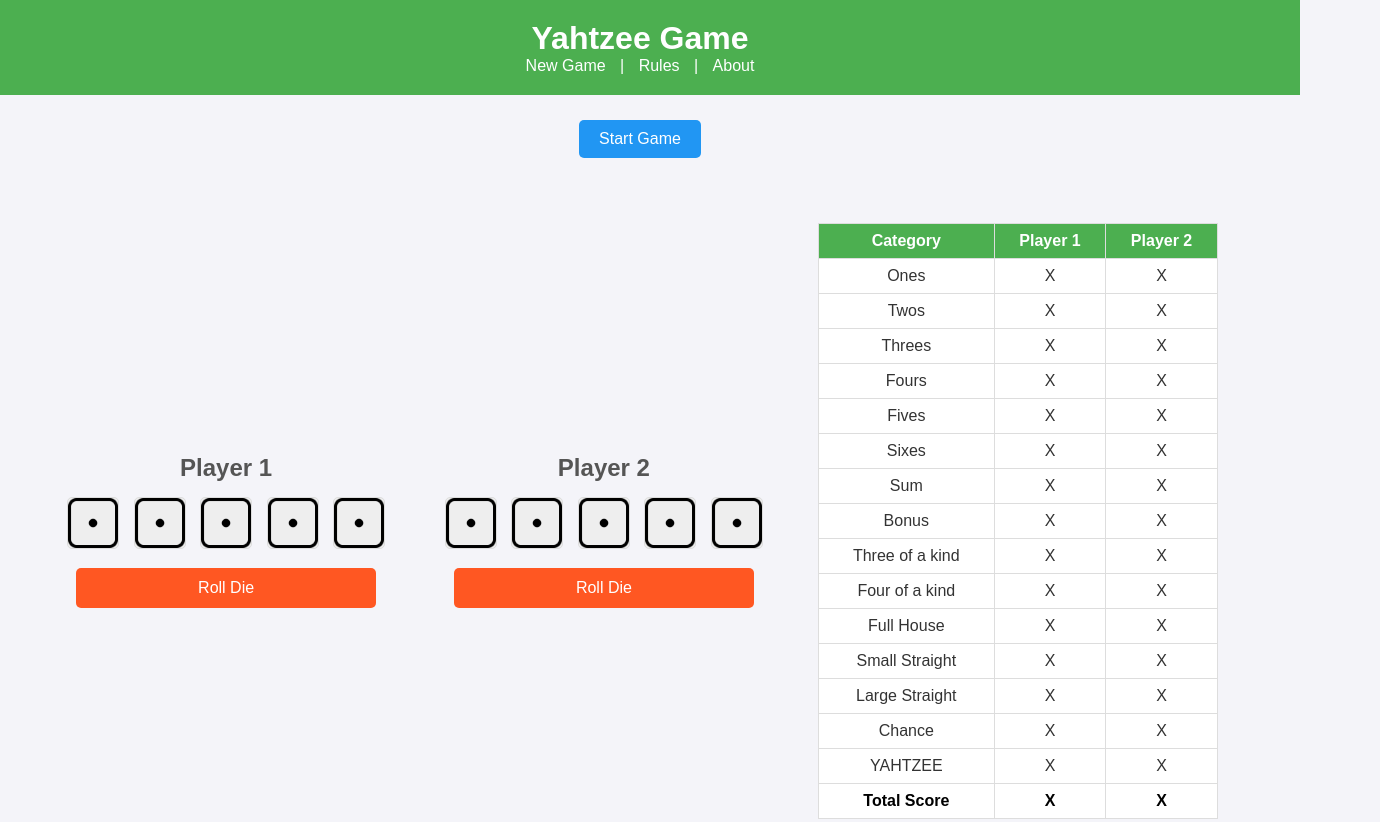
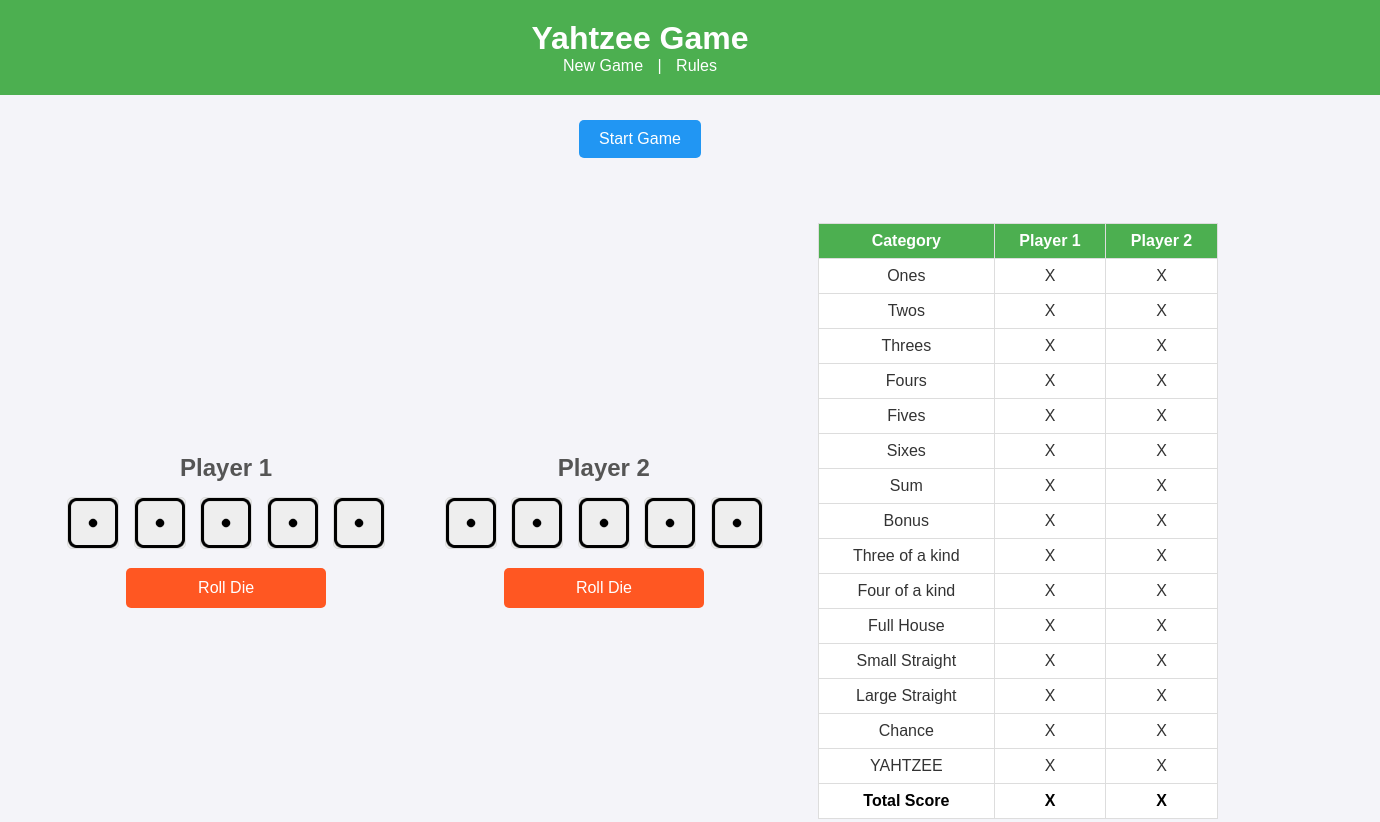
Before and after one commit to ThomasL642/yatzy, a plain HTML site: page Yazty.Html in a window 1280 px wide. Shown: the top 822 px of the page, 1380 px wide, since content can reach past the window. Drawn offline with Linux system fonts and the light colour scheme.

Commit message:
Made it reponsive

```diff
--- a/Style.css
+++ b/Style.css
@@ -85,7 +85,7 @@ body {
 /* Header styling */
 header {
     text-align: center;
-    padding: 20px;
+    padding: 20px 100px;
     background-color: #4CAF50;
     color: white;
     width: 100%;
@@ -167,7 +167,7 @@ main div button:active {
 
 /* Roll Die button */
 main div button.roll {
-    width: 300px;
+    width: 200px;
     height: 40px;
     background-color: #FF5722;
     color: white;
--- a/Yazty.Html
+++ b/Yazty.Html
@@ -21,8 +21,7 @@
         <h1>Yahtzee Game</h1>
         <nav>
             <a onclick="restartGame()">New Game</a> |
-            <a href="#rules">Rules</a> |
-            <a href="#">About</a>
+            <a href="#rules">Rules</a>
         </nav>
     </header>
 
```
